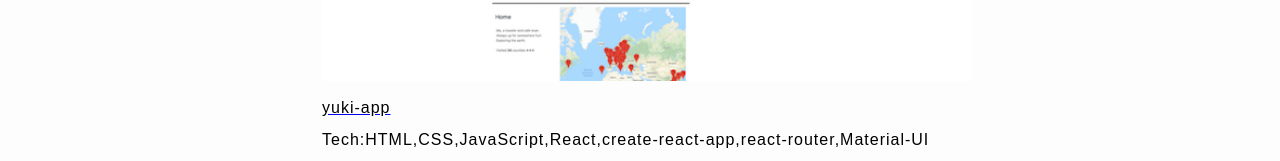
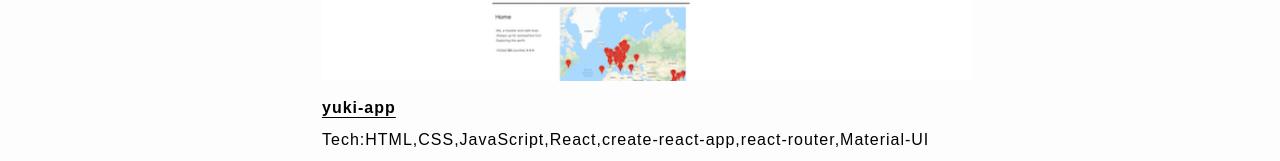
Before and after one commit to Yukichka/Yuki-app, a React (Create React App) app: page / in a window 1280 px wide. Shown: the part 639-800 px from the top of the page. Built offline with nearby package versions, Linux system fonts and the light colour scheme.

Commit message:
CSS Style WIP

```diff
--- a/src/App.css
+++ b/src/App.css
@@ -111,6 +111,10 @@ html {
 .each-project {
   margin: 0 2em 4.15em 2em;
 }
+.link-project{
+  text-decoration: none;
+  color:inherit;
+}
 .each-project-img {
   width: 650px;
   object-fit: cover;
@@ -118,8 +122,9 @@ html {
 .each-project-name {
   margin: 0;
   text-align: left;
-  color: black;
-  text-decoration: none;
+  font-weight: bold;
+  text-decoration: underline;
+  text-underline-position: under;
 }
 
 .each-project-tech {
--- a/src/components/Home.js
+++ b/src/components/Home.js
@@ -28,7 +28,7 @@ export class Home extends React.Component {
         <div className="home-projects">
           {allProjects.map((project, idx) => (
             <div className="each-project" key={idx}>
-              <Link to={`/project/${project.name}`}>
+              <Link to={`/project/${project.name}`} className="link-project">
                 <div
                   className="each-project-link"
                   onClick={() => this.getProjectInfo(project)}
```
